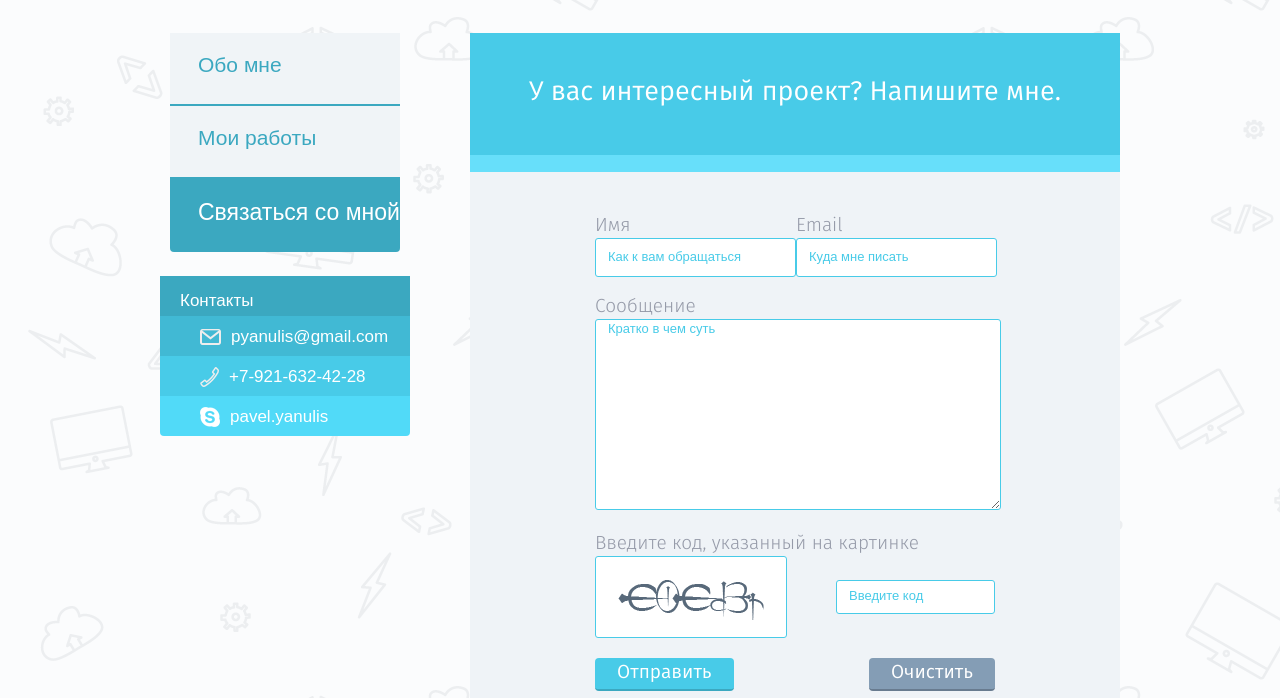
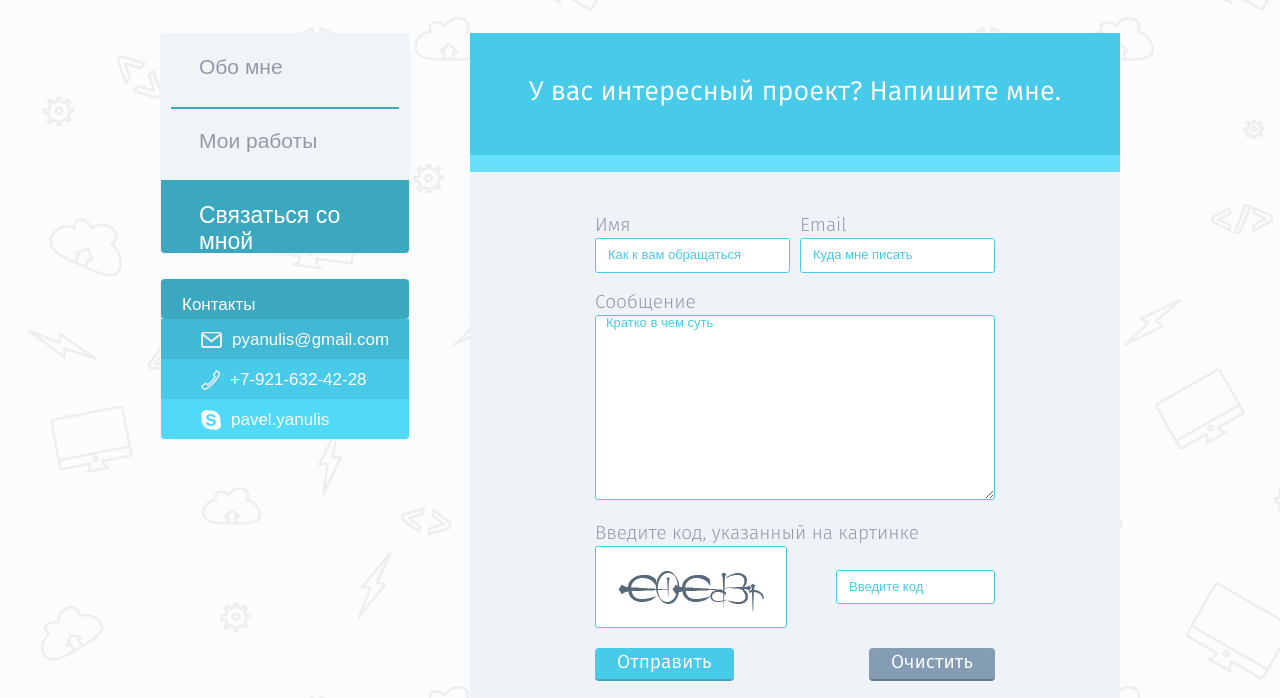
Before and after one commit to pyanulis/ls_portfolio, a website: page app/contactme.html in a window 1280 px wide. Shown: the part 124-822 px from the top of the page. Drawn offline with nearby package versions, Linux system fonts and the light colour scheme; some packages are replaced by stand-ins of ours; a script that the page names is missing; files whose address does not match are found by name.

Commit message:
ie8, fonts

```diff
--- a/app/contactme.html
+++ b/app/contactme.html
@@ -11,6 +11,7 @@
         <link href="css/main.css" rel="stylesheet" >
         <link href="css/info_page.css" rel="stylesheet" >
         <link href="css/contactme_page.css" rel="stylesheet" >
+        <script src="bower/modernizr/modernizr.js"></script>
     </head>
     <body class="body">
         <div class="wrapper">
@@ -32,13 +33,14 @@
 
             <div class="pageContent">
                 <aside class="aside">
-                <div class="zeroMargin menuBlock">
-                    <ul class="zeroMargin">
-                        <li class="menuItem menuItemFirst"><a class="link" href="index.html">Обо мне</a></li><!--
-                     --><li class="menuItem menuSeparator"><a  class="link" href="works.html">Мои работы</a></li><!--
-                     --><li class="menuItem menuItemLast menuItemSelected"><a  class="link" href="contactme.html">Связаться со мной</a></li>
+                    <nav class="zeroMargin navigationBlock">
+                        <ul class="zeroMargin menuBlock">
+                            <li class="menuItem">
+                            <a class="link link-no-border" href="index.html">Обо мне</a></li><!--
+                         --><li class="menuItem "><a  class="link" href="works.html">Мои работы</a></li><!--
+                         --><li class="menuItem menuItemSelected"><a  class="link" href="contactme.html">Связаться со мной</a></li>
                         </ul>
-                </div>
+                    </nav>
                     <div class="zeroMargin menuBlock">
                         <ul class="zeroMargin">
                             <li class="contactItem menuItemFirst contactTitle"><p class="zeroMargin">Контакты</p></li><!--
@@ -64,17 +66,20 @@
                     <section class="infoBlock">
                         <article class="articleClass">
                             <div class="contactMeTitle">
+                               <span class="empty-vert-align"></span>
                                 <h2 class="h2Contact">У вас интересный проект? Напишите мне.</h2>
                             </div>
                             <form class="formContactMe">
                               <div class="formIdFields formArea">
-                              <div>
+                                 <div class="clearfix">
+                                  <div class="inpuBlock-name">
                                      <p class="zeroMargin inputCaption">Имя</p>
                                       <input type="text" placeholder="Как к вам обращаться" class="inputField idInput" />
                                   </div>
-                              <div>
+                                  <div class="inpuBlock-mail">
                                      <p class="zeroMargin inputCaption">Email</p>
                                       <input type="email" placeholder="Куда мне писать" class="inputField idInput" />
+                                  </div>
                                  </div>
                               </div>
                               <div class="formArea">
@@ -83,14 +88,16 @@
                               </div>
                               <div class="formArea">
                                  <p class="zeroMargin inputCaption">Введите код, указанный на картинке</p>
-                              <div class="formCapcha">
+                                  <div class="formCapcha clearfix">
                                      <div class="capchaContainer">
                                          <img src="images/capcha.png" alt="capcha" class="imgCapcha">
                                      </div>
+                                     <div class="capchaInput">
                                           <input type="text" placeholder="Введите код" class="inputField inputCapcha">
                                      </div>
                                   </div>
-                          <div class="formArea formValidateArea">
+                              </div>
+                              <div class="formArea clearfix">
                                   <input type="submit" class="btnSubmit" value="Отправить"/>
                                   <input type="reset" class="btnReset" value="Очистить"/>
                               </div>
@@ -112,5 +119,6 @@
         </footer>
     </body>
     <script src="bower/jquery/jquery.js"></script>
+    <script src="bower/jquery-placeholder/jquery.placeholder.js"></script>
     <script src="js/main.js"></script>
 </html>
--- a/app/css/contactme_page.css
+++ b/app/css/contactme_page.css
@@ -7,6 +7,8 @@
     display: flex;
     justify-content: center;
     align-items: center;
+
+    text-align: center;
 }
 
 .h2Contact {
@@ -15,6 +17,8 @@
     font-weight: normal;
     font-family: "fira_sansbook", sans-serif;
     font-size: 27px;
+    display: inline-block;
+    vertical-align: middle;
 }
 
 .formContactMe {
@@ -24,8 +28,8 @@
 }
 
 .formIdFields {
-    display: flex;
-    justify-content: space-between;
+    /*display: flex;
+    justify-content: space-between;*/
 }
 
 .inputCaption {
@@ -35,13 +39,16 @@
 }
 
 .idInput {
+    height: 35px;
     width: 195px;
-    height: 35px;
+    box-sizing: border-box;
 }
 
 .inputMessage {
+    padding: 0;
     width: 100%;
     height: 185px;
+    box-sizing: border-box;
 }
 
 .inputField {
@@ -108,18 +115,24 @@
 }
 
 .formCapcha {
-    display: flex;
+    /*display: flex;
     justify-content: space-between;
-    align-items: center;
+    align-items: center;*/
 }
 
 .inputCapcha {
     height: 30px;
+    display: inline-block;
+    vertical-align: middle;
+    line-height: 1.25;
 }
 
 .imgCapcha {
     background-color: white;
+
+    display: inline-block;
     vertical-align: middle;
+    line-height: 1.25;
 }
 
 .capchaContainer {
@@ -128,9 +141,10 @@
     background-color: white;
     height: 80px;
     width: 190px;
-    display: flex;
-    justify-content: center;
-    align-items: center;
+
+    float:left;
+    text-align: center;
+    line-height: 80px;
 }
 
 .formValidateArea {
@@ -141,29 +155,59 @@
 .btnSubmit {
     background-color: #48cbe8;
     color: white;
-    border-radius: 4px;
-    border: 0px;
-    border-bottom: 2px solid #3ba8c0;
-    box-sizing: border-box;
     height: 33px;
     widows: 137px;
     font-family: "fira_sansbook", sans-serif;
     font-size: 19px;
     padding-left: 22px;
     padding-right: 22px;
+    float: left;
+
+    border-radius: 4px;
+    border: 0px;
+    border-bottom: 2px solid #3ba8c0;
+    box-sizing: border-box;
 }
 
 .btnReset {
     background-color: #849db5;
     color: white;
-    border-radius: 4px;
-    border: 0px;
-    border-bottom: 2px solid #687b8f;
-    box-sizing: border-box;
     height: 33px;
     widows: 137px;
     font-family: "fira_sansbook", sans-serif;
     font-size: 19px;
     padding-left: 22px;
     padding-right: 22px;
+    float: right;
+
+    border-radius: 4px;
+    border: none;
+    border-bottom: 2px solid #687b8f;
+    box-sizing: border-box;
 }
+
+.btnReset:hover {
+    border: none;
+}
+
+.btnReset:active {
+    border: none;
+    border-top: 2px solid #687b8f;
+}
+
+.inpuBlock-name {
+    display: inline-block;
+    max-width: 195px;
+    float: left;
+}
+
+.inpuBlock-mail {
+    display: inline-block;
+    max-width: 195px;
+    float: right;
+}
+
+.capchaInput {
+    float: right;
+    line-height: 80px;
+}
--- a/app/css/info_page.css
+++ b/app/css/info_page.css
@@ -37,7 +37,11 @@
     vertical-align: middle;
     display: inline-block;
     color: white;
-    font-family: "ProximaNova-Semibold", sans-serif;
+    font-family: "proxima_nova_cond_semibold", sans-serif;
+}
+
+.no-cssgradients .skillItem{
+    background: #2e8ca2;
 }
 
 .skillsCaption {
--- a/app/css/main.css
+++ b/app/css/main.css
@@ -140,12 +140,13 @@
 
 /*---------------------------------------------- menu ----------------------------------------------*/
 
-.menuBlock {
+.navigationBlock {
     box-sizing: border-box;
     margin-bottom: 24px;
+    border-radius: 4px;
 }
 .menuItem {
-    color: #3ba8c0;
+    color: #959aa8;
     background-color: #f0f4f7;
     display: block;
     box-sizing: border-box;
@@ -155,15 +156,18 @@
     font-size: 21px;
     font-weight: normal;
 
-    border-bottom: 2px solid #3ba8c0;
-
-    margin: 0px 10px;
+    margin: 0;
 }
 
-.menuItem:firstChild {
+.menuItem:first-child {
     border-top: 1px solid transparent;
     border-top-left-radius:  4px;
     border-top-right-radius:  4px;
+}
+.menuItem:last-child {
+    border-bottom: 1px solid transparent;
+    border-bottom-left-radius:  4px;
+    border-bottom-right-radius:  4px;
 }
 
 .menuItemSelected {
@@ -173,7 +177,10 @@
 }
 
 .menuItem:hover {
-    background-color: #3ba8c0;
+    color: #3ba8c0;
+}
+
+.menuItemSelected:hover{
     color: white;
 }
 
@@ -188,8 +195,12 @@
 .link {
     display: block;
     color: inherit;
+    margin: auto 10px;
+    box-sizing: border-box;
 
     padding: 20px 0px 20px 28px;
+
+    border-top: 2px solid #3ba8c0;
 }
 .link:link {
     text-decoration: none;
@@ -206,6 +217,10 @@
 
 .link:active {
     text-decoration: none;
+}
+
+.link-no-border {
+    border-top: none;
 }
 
 /*---------------------------------------------- contacts ----------------------------------------------*/
@@ -334,7 +349,10 @@
     display: table;
 }
 
+
 .menuItemFirst {
+    border: 1px solid transparent;
+    border-radius:  4px;
 }
 
 .menuItemLast {
@@ -371,6 +389,7 @@
     width: 20px;
     height: 32px;
     margin-right: 230px;
+    vertical-align: middle;
 }
 
 .signin-image:hover {
@@ -381,3 +400,26 @@
     display: inline-block;
     margin: 0;
 }
+
+.empty-vert-align {
+    display: inline-block;
+    height: 100%;
+    vertical-align: middle;
+    content: " ";
+}
+
+.inner-vert-align {
+  display: inline-block;
+  vertical-align: middle;
+}
+
+.menuBlock {
+    border: 1px solid transparent;
+    border-radius:  4px;
+    background-color: #f0f4f7;
+}
+
+.menuBlock:firstChild {
+    border: 1px solid transparent;
+    border-radius:  4px;
+}
--- a/app/fonts/Proxima-Nova/ProximaNova.css
+++ b/app/fonts/Proxima-Nova/ProximaNova.css
@@ -1,104 +1,16 @@
+/* Generated by Font Squirrel (http://www.fontsquirrel.com) on December 6, 2015 */
+
+
+
 @font-face {
-    font-family: 'ProximaNova-Black';
-    src: url('ProximaNova-Black.otf');
+    font-family: 'proxima_nova_cond_semibold';
+    src: url('proximanovacond-semibold-webfont.eot');
+    src: url('proximanovacond-semibold-webfont.eot?#iefix') format('embedded-opentype'),
+         url('proximanovacond-semibold-webfont.woff2') format('woff2'),
+         url('proximanovacond-semibold-webfont.woff') format('woff'),
+         url('proximanovacond-semibold-webfont.ttf') format('truetype'),
+         url('proximanovacond-semibold-webfont.svg#proxima_nova_condensedSBd') format('svg');
     font-weight: normal;
     font-style: normal;
+
 }
-
-@font-face {
-    font-family: 'ProximaNova-Bold';
-    src: url('ProximaNova-Bold.otf');
-    font-weight: normal;
-    font-style: normal;
-}
-
-@font-face {
-    font-family: 'ProximaNova-BoldIt';
-    src: url('ProximaNova-BoldIt.otf');
-    font-weight: normal;
-    font-style: normal;
-}
-
-@font-face {
-    font-family: 'ProximaNova-Extrabold';
-    src: url('ProximaNova-Extrabold.otf');
-    font-weight: normal;
-    font-style: normal;
-}
-
-@font-face {
-    font-family: 'ProximaNova-Light';
-    src: url('ProximaNova-Light.otf');
-    font-weight: normal;
-    font-style: normal;
-}
-
-@font-face {
-    font-family: 'ProximaNova-LightItalic';
-    src: url('ProximaNova-LightItalic.otf');
-    font-weight: normal;
-    font-style: normal;
-}
-
-@font-face {
-    font-family: 'ProximaNova-RegularItalic';
-    src: url('ProximaNova-RegularItalic.otf');
-    font-weight: normal;
-    font-style: normal;
-}
-
-@font-face {
-    font-family: 'ProximaNova-Semibold';
-    src: url('ProximaNova-Semibold.otf');
-    font-weight: normal;
-    font-style: normal;
-}
-
-@font-face {
-    font-family: 'ProximaNova-SemiboldItalic';
-    src: url('ProximaNova-SemiboldItalic.otf');
-    font-weight: normal;
-    font-style: normal;
-}
-
-@font-face {
-    font-family: 'ProximaNovaCond-Light';
-    src: url('ProximaNovaCond-Light.otf');
-    font-weight: normal;
-    font-style: normal;
-}
-
-@font-face {
-    font-family: 'ProximaNovaCond-LightIt';
-    src: url('ProximaNovaCond-LightIt.otf');
-    font-weight: normal;
-    font-style: normal;
-}
-
-@font-face {
-    font-family: 'ProximaNovaCond-Regular';
-    src: url('ProximaNovaCond-Regular.otf');
-    font-weight: normal;
-    font-style: normal;
-}
-
-@font-face {
-    font-family: 'ProximaNovaCond-RegularIt';
-    src: url('ProximaNovaCond-RegularIt.otf');
-    font-weight: normal;
-    font-style: normal;
-}
-
-@font-face {
-    font-family: 'ProximaNovaCond-Semibold';
-    src: url('ProximaNovaCond-Semibold.otf');
-    font-weight: normal;
-    font-style: normal;
-}
-
-@font-face {
-    font-family: 'ProximaNovaCond-SemiboldIt';
-    src: url('ProximaNovaCond-SemiboldIt.otf');
-    font-weight: normal;
-    font-style: normal;
-}
--- a/bower.json
+++ b/bower.json
@@ -18,6 +18,8 @@
   ],
   "dependencies": {
     "normalize-css": "normalize.css#~3.0.3",
-    "jquery": "1.9"
+    "jquery": "1.9",
+    "modernizr": "2.8.3",
+    "jquery-placeholder": "2.1.3"
   }
 }
```
Also changed, not shown: app/css/works_page.css (+8 -1 lines), app/index.html (+11 -5 lines), app/js/main.js (+4 -36 lines), app/works.html (+8 -6 lines), app/fonts/Proxima-Nova/proximanovacond-semibold-webfont.svg (added), app/fonts/Proxima-Nova/proximanovacond-semibold-webfont.ttf (added), app/fonts/Proxima-Nova/proximanovacond-semibold-webfont.woff (added), app/fonts/Proxima-Nova/proximanovacond-semibold-webfont.woff2 (added), 1 other file. Lines whose indentation alone changed are shown as unchanged.
